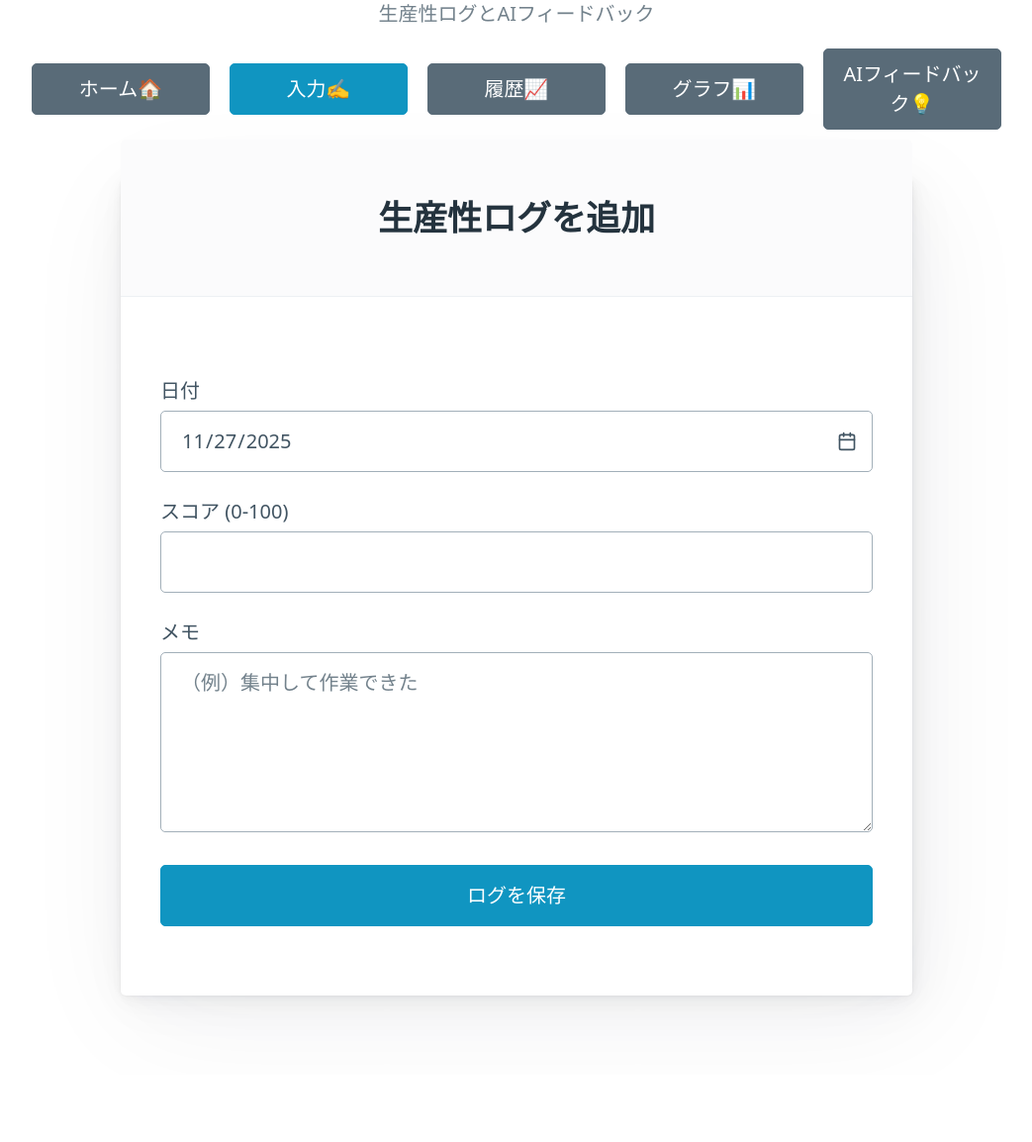
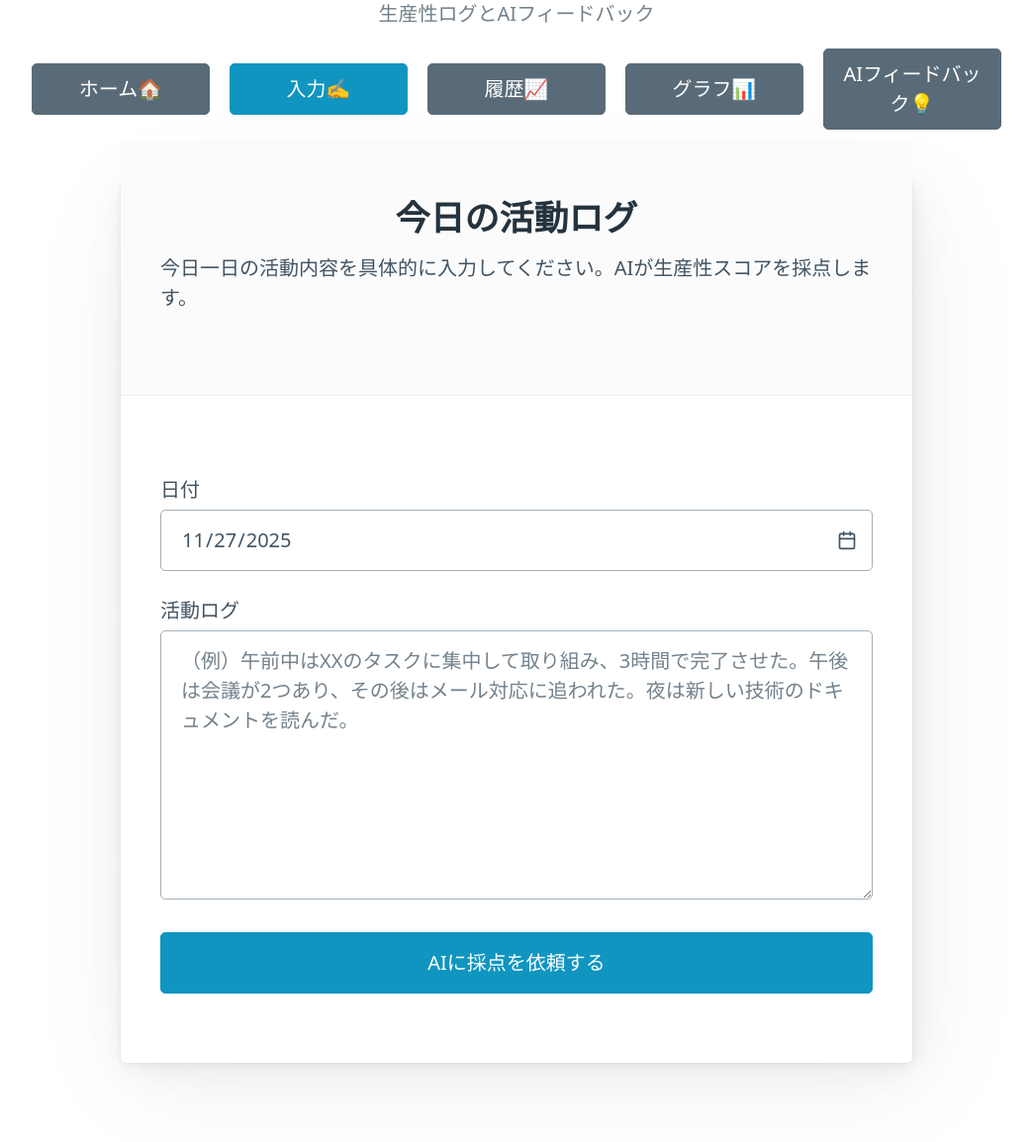
Before and after one commit to Ojun52/ProdigyHabit, a Flask app: page /entry in a window 1280 px wide. Shown: the part 141-1295 px from the top of the page at 99% size, without its empty margins (118-1161 px from the left). Before the commit the page ends 1162 px from the top, so only its background shows below. Run offline with Flask 3, Linux system fonts and the light colour scheme; the visitor is signed in with stand-in values (Sample User, id 1).

Commit message:
Added AI mark system.

```diff
--- a/app.py
+++ b/app.py
@@ -307,6 +307,51 @@ def get_feedback():
             f"Error generating feedback for user {current_user.id}: {e}")
         return jsonify({'error': 'An internal server error occurred.'}), 500
 
+
+@app.route('/api/evaluate', methods=['POST'])
+@login_required
+def evaluate_log():
+    data = request.get_json()
+    log_text = data.get('log_text')
+
+    if not log_text:
+        return jsonify({'error': 'Missing log_text'}), 400
+
+    system_instruction = """
+あなたは公正で客観的な生産性コーチです。
+ユーザーの活動ログに基づき、0〜100点のスコアと、50文字以内の簡潔なフィードバックを出力してください。
+採点基準:
+* 90-100点 (卓越): ディープワーク（深い集中）、高難易度タスクの完了、新しいスキルの習得。
+* 70-89点 (良): 予定通りのタスク消化、ルーティンワークの遂行、適切な休憩。
+* 50-69点 (可): 多少の進捗はあるが、非効率や集中切れが目立つ。
+* 0-49点 (不可): 明らかな怠惰、先延ばし、無意味な時間の浪費。
+出力形式: 以下のJSONスキーマに従うこと。
+{"score": integer, "comment": string}
+"""
+
+    try:
+        # Configure the model to return JSON
+        json_model = genai.GenerativeModel(
+            'gemini-2.5-flash',
+            generation_config={"response_mime_type": "application/json"}
+        )
+
+        # Combine the system instruction with the user's log text
+        prompt = f"{system_instruction}\n\n活動ログ: \"{log_text}\""
+
+        response = json_model.generate_content(prompt)
+
+        # The response.text should be a valid JSON string
+        evaluation = json.loads(response.text)
+
+        return jsonify(evaluation)
+
+    except Exception as e:
+        logging.error(f"Error during AI evaluation for user {current_user.id}: {e}")
+        # Return a more informative error
+        return jsonify({'error': 'AI evaluation failed.', 'details': str(e)}), 500
+
+
 # --- App Initialization ---
 
 
--- a/static/css/style.css
+++ b/static/css/style.css
@@ -51,6 +51,8 @@ article header {
     display: flex;
     justify-content: center;
     align-items: center;
+    flex-direction: column; /* Stack children vertically */
+    gap: 0.5rem; /* Add space between stacked children */
 }
 article h2 {
     margin-bottom: 0;
--- a/templates/entry.html
+++ b/templates/entry.html
@@ -1,66 +1,119 @@
 {% extends "base.html" %}
 
-{% block title %}スコア入力 - {{ super() }}{% endblock %}
+{% block title %}AIスコア入力 - {{ super() }}{% endblock %}
 
 {% block content %}
 <article>
     <header>
-        <h2>生産性ログを追加</h2>
+        <h2>今日の活動ログ</h2>
+        <p>今日一日の活動内容を具体的に入力してください。AIが生産性スコアを採点します。</p>
     </header>
-    <form id="score-form">
+    <form id="evaluation-form">
         <label for="date">
             日付
             <input type="date" id="date" name="date" required>
         </label>
-        <label for="score">
-            スコア (0-100)
-            <input type="number" id="score" name="score" min="0" max="100" required>
+        <label for="log-text">
+            活動ログ
+            <textarea id="log-text" name="log-text" rows="8" placeholder="（例）午前中はXXのタスクに集中して取り組み、3時間で完了させた。午後は会議が2つあり、その後はメール対応に追われた。夜は新しい技術のドキュメントを読んだ。" required></textarea>
         </label>
-        <label for="note">
-            メモ
-            <textarea id="note" name="note" rows="5" placeholder="（例）集中して作業できた"></textarea>
-        </label>
-        <button type="submit">ログを保存</button>
+        <button type="submit" id="evaluate-btn">AIに採点を依頼する</button>
     </form>
-    <div id="save-status"></div>
+
+    <div id="result-container" style="display: none; margin-top: 1.5rem;">
+        <h3>AIによる採点結果</h3>
+        <p><strong>スコア:</strong> <mark><span id="result-score"></span></mark> / 100</p>
+        <p><strong>コメント:</strong> <span id="result-comment"></span></p>
+        <div id="save-status"></div>
+    </div>
 </article>
 
 <script>
 document.addEventListener('DOMContentLoaded', () => {
-    const scoreForm = document.getElementById('score-form');
+    const evaluationForm = document.getElementById('evaluation-form');
+    const evaluateBtn = document.getElementById('evaluate-btn');
+    const dateInput = document.getElementById('date');
+    const logTextInput = document.getElementById('log-text');
+
+    const resultContainer = document.getElementById('result-container');
+    const resultScore = document.getElementById('result-score');
+    const resultComment = document.getElementById('result-comment');
     const saveStatus = document.getElementById('save-status');
-    const dateInput = document.getElementById('date');
 
+    // Set today's date by default
     const toISODateString = (date) => date.toLocaleDateString('en-CA');
     dateInput.value = toISODateString(new Date());
 
-    scoreForm.addEventListener('submit', async (event) => {
+    evaluationForm.addEventListener('submit', async (event) => {
         event.preventDefault();
 
-        const data = {
-            date: document.getElementById('date').value,
-            score: parseInt(document.getElementById('score').value, 10),
-            note: document.getElementById('note').value,
-        };
+        const logText = logTextInput.value;
+        const logDate = dateInput.value;
+
+        if (!logText.trim()) {
+            alert('活動ログを入力してください。');
+            return;
+        }
+
+        // --- Step 1: Get AI Evaluation ---
+        evaluateBtn.setAttribute('aria-busy', 'true');
+        evaluateBtn.disabled = true;
+        saveStatus.textContent = 'AIが採点中です...';
+        resultContainer.style.display = 'none';
 
         try {
-            const response = await fetch('/api/score', {
+            const evaluateResponse = await fetch('/api/evaluate', {
                 method: 'POST',
                 headers: { 'Content-Type': 'application/json' },
-                body: JSON.stringify(data),
+                body: JSON.stringify({ log_text: logText }),
             });
 
-            const result = await response.json();
+            if (!evaluateResponse.ok) {
+                const errorResult = await evaluateResponse.json();
+                throw new Error(`AIの採点に失敗しました: ${errorResult.details || '不明なエラー'}`);
+            }
 
-            if (response.ok && result.success) {
-                saveStatus.innerHTML = `<mark class="success">成功: ${result.message || 'スコアを保存しました。'}</mark>`;
-                scoreForm.reset();
-                dateInput.value = toISODateString(new Date());
+            const evaluation = await evaluateResponse.json();
+
+            // Display AI evaluation results
+            resultScore.textContent = evaluation.score;
+            resultComment.textContent = evaluation.comment;
+            resultContainer.style.display = 'block';
+            saveStatus.textContent = '採点が完了しました。結果を保存しています...';
+
+            // --- Step 2: Save the log with the AI-generated score ---
+            const dataToSave = {
+                date: logDate,
+                score: evaluation.score,
+                note: logText, // Save the original log text as the note
+            };
+
+            const saveResponse = await fetch('/api/score', {
+                method: 'POST',
+                headers: { 'Content-Type': 'application/json' },
+                body: JSON.stringify(dataToSave),
+            });
+
+            const saveResult = await saveResponse.json();
+
+            if (saveResponse.ok && saveResult.success) {
+                saveStatus.innerHTML = `<mark class="success">ログの保存に成功しました！</mark>`;
+                // Optionally reset the form after a delay
+                setTimeout(() => {
+                    evaluationForm.reset();
+                    dateInput.value = toISODateString(new Date());
+                    resultContainer.style.display = 'none';
+                }, 3000);
             } else {
-                throw new Error(result.error || '不明なエラー');
+                throw new Error(saveResult.error || 'データベースへの保存中にエラーが発生しました。');
             }
+
         } catch (error) {
             saveStatus.innerHTML = `<mark class="error">エラー: ${error.message}</mark>`;
+            resultContainer.style.display = 'block'; // Show container to display the error message
+        } finally {
+            evaluateBtn.setAttribute('aria-busy', 'false');
+            evaluateBtn.disabled = false;
         }
     });
 });
```
